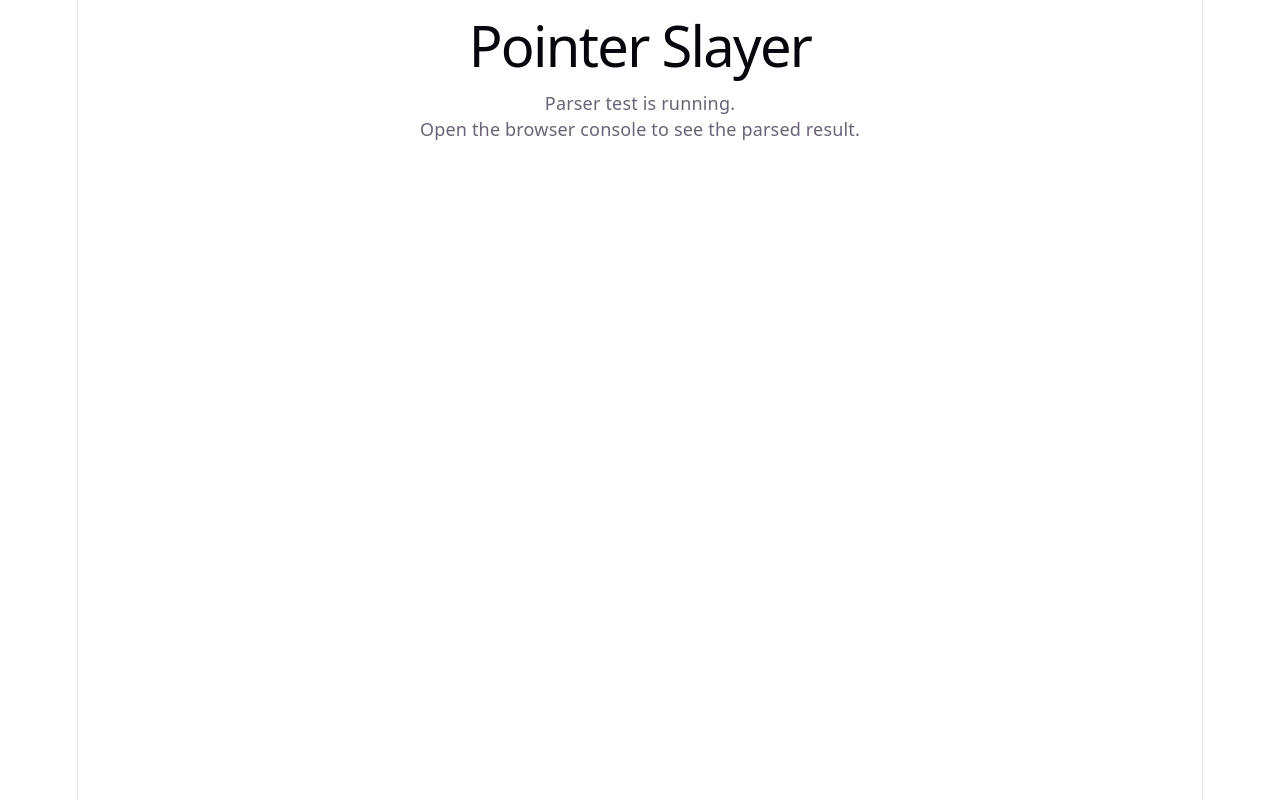
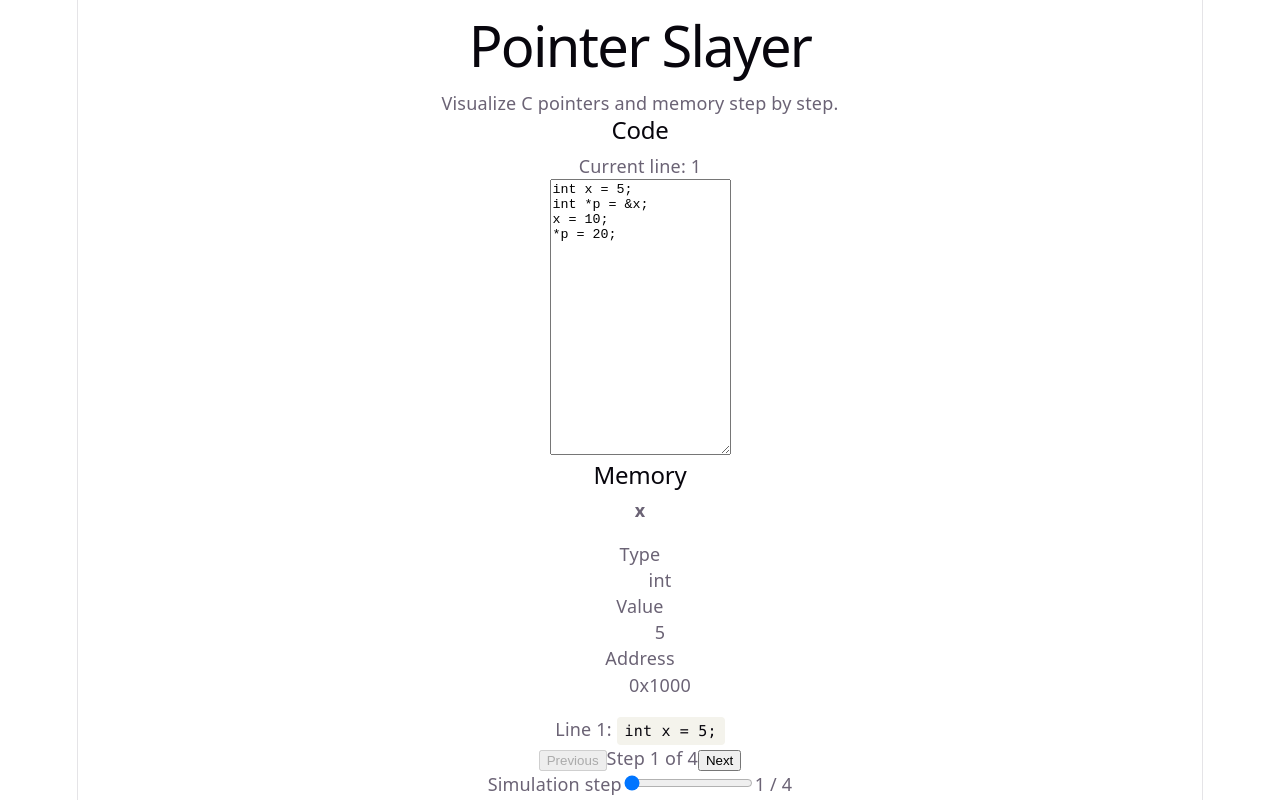
Before and after one commit to Khoi-Nguyen-Xuan/Pointer_Slayer, a React (Vite) app: page / in a window 1280 px wide. Built offline with nearby package versions, Linux system fonts and the light colour scheme.

Commit message:
App design and control

```diff
--- a/src/app/App.tsx
+++ b/src/app/App.tsx
@@ -1,11 +1,86 @@
-function App() {
+import { useState } from "react";
+
+import { CodeEditor } from "../components/editor/CodeEditor";
+import { MemoryVisualizer } from "../components/visualizer/MemoryVisualizer";
+import { StepControls } from "../components/controls/StepControls";
+import { StepSlider } from "../components/controls/StepSlider";
+
+import { useSimulation } from "../hooks/useSimulation";
+import { useStepNavigation } from "../hooks/useStepNavigation";
+
+const DEFAULT_CODE = `int x = 5;
+int *p = &x;
+x = 10;
+*p = 20;`;
+
+export function App() {
+  const [code, setCode] = useState(DEFAULT_CODE);
+
+  const {
+    steps,
+    error,
+    hasError,
+  } = useSimulation(code);
+
+  const {
+    currentStepIndex,
+    currentStep,
+    canGoPrevious,
+    canGoNext,
+    previous,
+    next,
+    goToStep,
+  } = useStepNavigation(steps);
+
   return (
     <main>
-      <h1>Pointer Slayer</h1>
-      <p>Parser test is running.</p>
-      <p>Open the browser console to see the parsed result.</p>
+      <header>
+        <h1>Pointer Slayer</h1>
+        <p>Visualize C pointers and memory step by step.</p>
+      </header>
+
+      <div>
+        <CodeEditor
+          code={code}
+          onChange={setCode}
+          activeLine={currentStep?.lineNumber ?? null}
+        />
+
+        <MemoryVisualizer
+          memory={currentStep?.memory ?? null}
+        />
+      </div>
+
+      {hasError && (
+        <section role="alert" aria-label="Simulation error">
+          <strong>Unable to simulate program.</strong>
+          <p>{error}</p>
+        </section>
+      )}
+
+      {!hasError && steps.length > 0 && (
+        <section aria-label="Current simulation step">
+          <p>
+            Line {currentStep?.lineNumber}:{" "}
+            <code>{currentStep?.sourceLine}</code>
+          </p>
+        </section>
+      )}
+
+      <StepControls
+        canGoPrevious={canGoPrevious}
+        canGoNext={canGoNext}
+        onPrevious={previous}
+        onNext={next}
+        currentStepIndex={currentStepIndex}
+        totalSteps={steps.length}
+      />
+
+      <StepSlider
+        currentStepIndex={currentStepIndex}
+        totalSteps={steps.length}
+        onStepChange={goToStep}
+      />
     </main>
   );
 }
-
-export default App;
--- a/src/components/controls/StepControls.tsx
+++ b/src/components/controls/StepControls.tsx
@@ -0,0 +1,45 @@
+interface StepControlsProps {
+  canGoPrevious: boolean;
+  canGoNext: boolean;
+  onPrevious: () => void;
+  onNext: () => void;
+  currentStepIndex: number;
+  totalSteps: number;
+}
+
+export function StepControls({
+  canGoPrevious,
+  canGoNext,
+  onPrevious,
+  onNext,
+  currentStepIndex,
+  totalSteps,
+}: StepControlsProps) {
+  const hasSteps = totalSteps > 0;
+
+  return (
+    <section aria-label="Simulation controls">
+      <button
+        type="button"
+        onClick={onPrevious}
+        disabled={!canGoPrevious}
+      >
+        Previous
+      </button>
+
+      <span aria-live="polite">
+        {hasSteps
+          ? `Step ${currentStepIndex + 1} of ${totalSteps}`
+          : "No simulation steps"}
+      </span>
+
+      <button
+        type="button"
+        onClick={onNext}
+        disabled={!canGoNext}
+      >
+        Next
+      </button>
+    </section>
+  );
+}
--- a/src/components/controls/StepSlider.tsx
+++ b/src/components/controls/StepSlider.tsx
@@ -0,0 +1,56 @@
+import type { ChangeEvent } from "react";
+
+interface StepSliderProps {
+  currentStepIndex: number;
+  totalSteps: number;
+  onStepChange: (stepIndex: number) => void;
+}
+
+export function StepSlider({
+  currentStepIndex,
+  totalSteps,
+  onStepChange,
+}: StepSliderProps) {
+  const hasSteps = totalSteps > 0;
+
+  const maxStepIndex = hasSteps ? totalSteps - 1 : 0;
+
+  const handleChange = (event: ChangeEvent<HTMLInputElement>) => {
+    const nextStepIndex = Number(event.target.value);
+
+    onStepChange(nextStepIndex);
+  };
+
+  return (
+    <section aria-label="Simulation step slider">
+      <label htmlFor="simulation-step-slider">
+        Simulation step
+      </label>
+
+      <input
+        id="simulation-step-slider"
+        type="range"
+        min={0}
+        max={maxStepIndex}
+        step={1}
+        value={hasSteps ? currentStepIndex : 0}
+        onChange={handleChange}
+        disabled={!hasSteps}
+        aria-valuemin={hasSteps ? 1 : 0}
+        aria-valuemax={totalSteps}
+        aria-valuenow={hasSteps ? currentStepIndex + 1 : 0}
+        aria-valuetext={
+          hasSteps
+            ? `Step ${currentStepIndex + 1} of ${totalSteps}`
+            : "No simulation steps"
+        }
+      />
+
+      <span>
+        {hasSteps
+          ? `${currentStepIndex + 1} / ${totalSteps}`
+          : "0 / 0"}
+      </span>
+    </section>
+  );
+}
--- a/src/components/visualizer/MemoryVisualizer.tsx
+++ b/src/components/visualizer/MemoryVisualizer.tsx
@@ -0,0 +1,82 @@
+import type { MemoryCell, MemoryState } from "../../models/memory";
+
+interface MemoryVisualizerProps {
+  memory: MemoryState | null;
+}
+
+function formatAddress(address: number): string {
+  return `0x${address.toString(16).toUpperCase()}`;
+}
+
+function formatDataType(dataType: MemoryCell["dataType"]): string {
+  switch (dataType) {
+    case "int":
+      return "int";
+
+    case "int_pointer":
+      return "int *";
+  }
+}
+
+function formatValue(cell: MemoryCell): string {
+  if (cell.value === null) {
+    return "uninitialized";
+  }
+
+  if (cell.dataType === "int_pointer") {
+    return formatAddress(cell.value);
+  }
+
+  return String(cell.value);
+}
+
+export function MemoryVisualizer({
+  memory,
+}: MemoryVisualizerProps) {
+  if (memory === null || memory.cells.length === 0) {
+    return (
+      <section aria-label="Memory visualization">
+        <header>
+          <h2>Memory</h2>
+        </header>
+
+        <p>No variables in memory yet.</p>
+      </section>
+    );
+  }
+
+  return (
+    <section aria-label="Memory visualization">
+      <header>
+        <h2>Memory</h2>
+      </header>
+
+      <div>
+        {memory.cells.map((cell) => (
+          <article key={cell.address}>
+            <div>
+              <strong>{cell.name}</strong>
+            </div>
+
+            <dl>
+              <div>
+                <dt>Type</dt>
+                <dd>{formatDataType(cell.dataType)}</dd>
+              </div>
+
+              <div>
+                <dt>Value</dt>
+                <dd>{formatValue(cell)}</dd>
+              </div>
+
+              <div>
+                <dt>Address</dt>
+                <dd>{formatAddress(cell.address)}</dd>
+              </div>
+            </dl>
+          </article>
+        ))}
+      </div>
+    </section>
+  );
+}
--- a/src/main.tsx
+++ b/src/main.tsx
@@ -1,7 +1,7 @@
 import { StrictMode } from "react";
 import { createRoot } from "react-dom/client";
 import "./index.css";
-import App from "./app/App.tsx";
+import { App } from "./app/App";
 
 createRoot(document.getElementById("root")!).render(
   <StrictMode>
```
